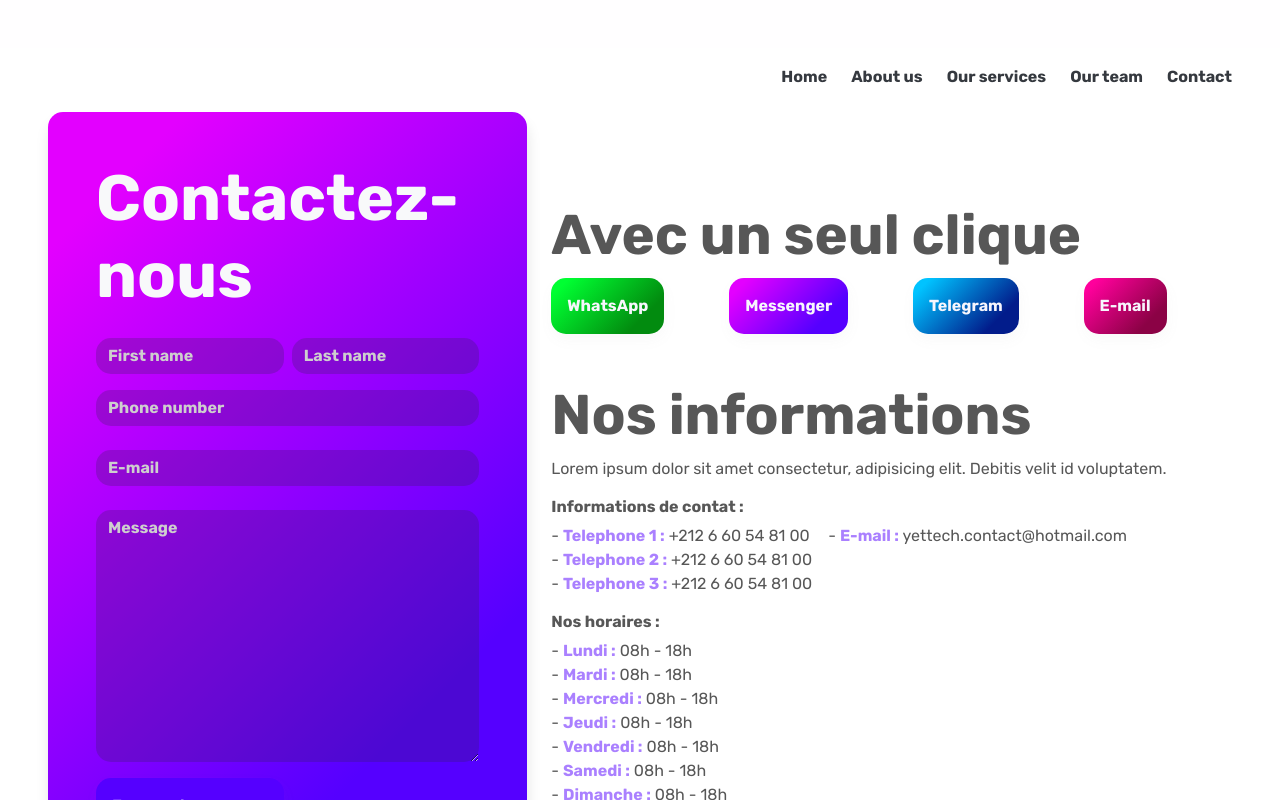
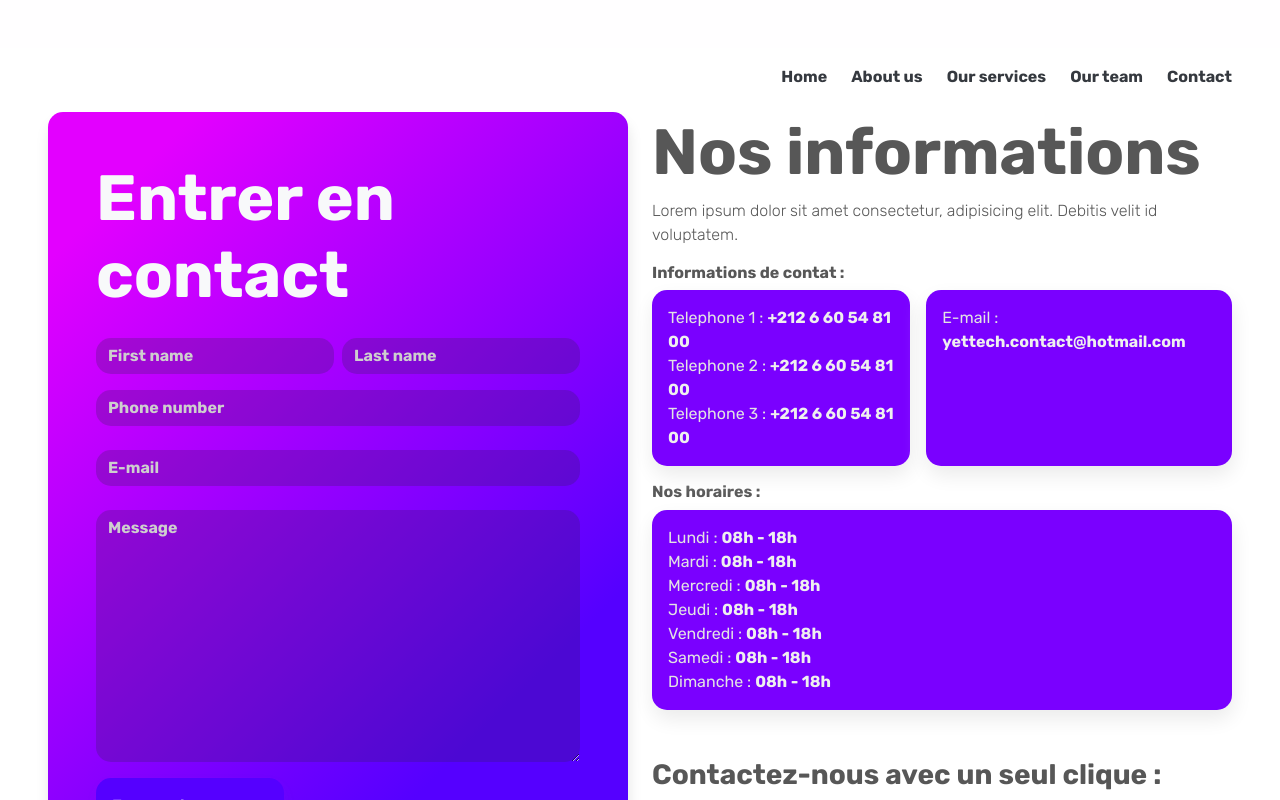
Before and after one commit to anasmasti/yettech-front, a Next.js app: page /contact in a window 1280 px wide. Shown: the top 800 px of the page. Built offline with nearby package versions, Linux system fonts and the light colour scheme.

Commit message:
Refactor contact page code

```diff
--- a/components/contact/ContactForm.jsx
+++ b/components/contact/ContactForm.jsx
@@ -22,7 +22,7 @@ export default function ContactForm() {
     <div className="mt-3">
       <form className="form-group p-5 colored-card">
         <h2 className="text-light display-3 fw-bold mb-4">
-          Contactez-nous
+        Entrer en contact
         </h2>
         <contactFormContext.Provider value={{ formData, fillFormData }}>
           <ContactFormInputsSection />
--- a/components/contact/ContactInfo.jsx
+++ b/components/contact/ContactInfo.jsx
@@ -73,23 +73,22 @@ export default function ContactInfo() {
   ];
 
   return (
-    <div className="mt-5">
-      <h2 className="fw-bold display-4">Nos informations</h2>
-      <p>
+    <div>
+      <h2 className="fw-bold display-3">Nos informations</h2>
+      <p className="fw-light">
         Lorem ipsum dolor sit amet consectetur, adipisicing elit. Debitis velit
         id voluptatem.
       </p>
       <h3 className="fw-bold h6">Informations de contat :</h3>
       <div className="d-flex flex-column flex-lg-row gap-3">
         {contactInfos.map((info) => (
-          <ul key={info.id} className="list-unstyled">
+          <ul key={info.id} className="dark-card p-3 list-unstyled">
             {info.content.map((content) => (
               <li key={content.id}>
-                -{" "}
-                <span className="fw-bold main-colored-text">
+                <span className="fw-normal main-colored-text">
                   {content.title} :
                 </span>{" "}
-                {content.content}
+                <span className="fw-bold">{content.content}</span>
               </li>
             ))}
           </ul>
@@ -97,12 +96,14 @@ export default function ContactInfo() {
       </div>
 
       <h3 className="fw-bold h6">Nos horaires :</h3>
-      <ul className="list-unstyled">
+      <ul className="dark-card p-3 list-unstyled">
         {horaireInfo.map((day) => (
           <li key={day.id}>
-            -{" "}
-            <span className="fw-bold main-colored-text">{day.day_name} :</span>{" "}
-            {day.horaire}
+            <span className="fw-normal main-colored-text">
+              {" "}
+              {day.day_name} :
+            </span>{" "}
+            <span className="fw-bold">{day.horaire}</span>
           </li>
         ))}
       </ul>
--- a/components/contact/ContactInfoSection.jsx
+++ b/components/contact/ContactInfoSection.jsx
@@ -5,8 +5,8 @@ import ContactLinks from './ContactLinks'
 export default function ContactInfoSection() {
   return (
     <div className="flex flex-row">
+        <ContactInfo />
         <ContactLinks />
-        <ContactInfo />
     </div>
   )
 }
--- a/components/contact/ContactLinks.jsx
+++ b/components/contact/ContactLinks.jsx
@@ -30,9 +30,9 @@ export default function ContactLinks() {
 
   return (
     <>
-      <h3 className="fw-bold display-4 mt-5 ">Avec un seul clique</h3>
+      <h3 className="fw-bold mt-5 h3 ">Contactez-nous avec un seul clique :</h3>
 
-      <div className="d-flex flex-column flex-lg-row justify-content-between gap-3">
+      <div className="d-flex flex-column flex-lg-row justify-content-between gap-3 mt-3">
         {links.map((link) => (
           <a
             key={link.id}
--- a/components/contact/ContactSection.jsx
+++ b/components/contact/ContactSection.jsx
@@ -5,10 +5,10 @@ export default function ContactSection() {
   return (
     <section className="">
       <div className="row mt-5 p-2 p-md-5 p-lg-5 p-xl-5">
-        <div className="col-12 col-lg-5">
+        <div className="col-12 col-lg-5 col-xl-6">
           <ContactForm />
         </div>
-        <div className="col-12 col-lg-7 mt-4 mt-lg-0 d-lg-flex align-items-lg-center">
+        <div className="col-12 col-lg-7 col-xl-6  mt-4 mt-lg-0 d-lg-flex align-items-lg-center">
           <ContactInfoSection />
         </div>
       </div>
--- a/styles/components/_cards.scss
+++ b/styles/components/_cards.scss
@@ -95,3 +95,11 @@
   top: 0;
   border-radius: $main-border-radius;
 }
+
+.dark-card {
+  position: relative;
+  background-color: #7a00ff !important;
+  color: #efefef;
+  box-shadow: 1px 9px 20px 0px rgb(235 235 235);
+  border-radius: 15px !important;
+}
--- a/styles/components/typography/_titles.scss
+++ b/styles/components/typography/_titles.scss
@@ -17,5 +17,5 @@
 }
 
 .main-colored-text {
-    color: lighten(color(main-color), 25%)  !important;
+    color:#e3e3e3 !important;
 }
```
